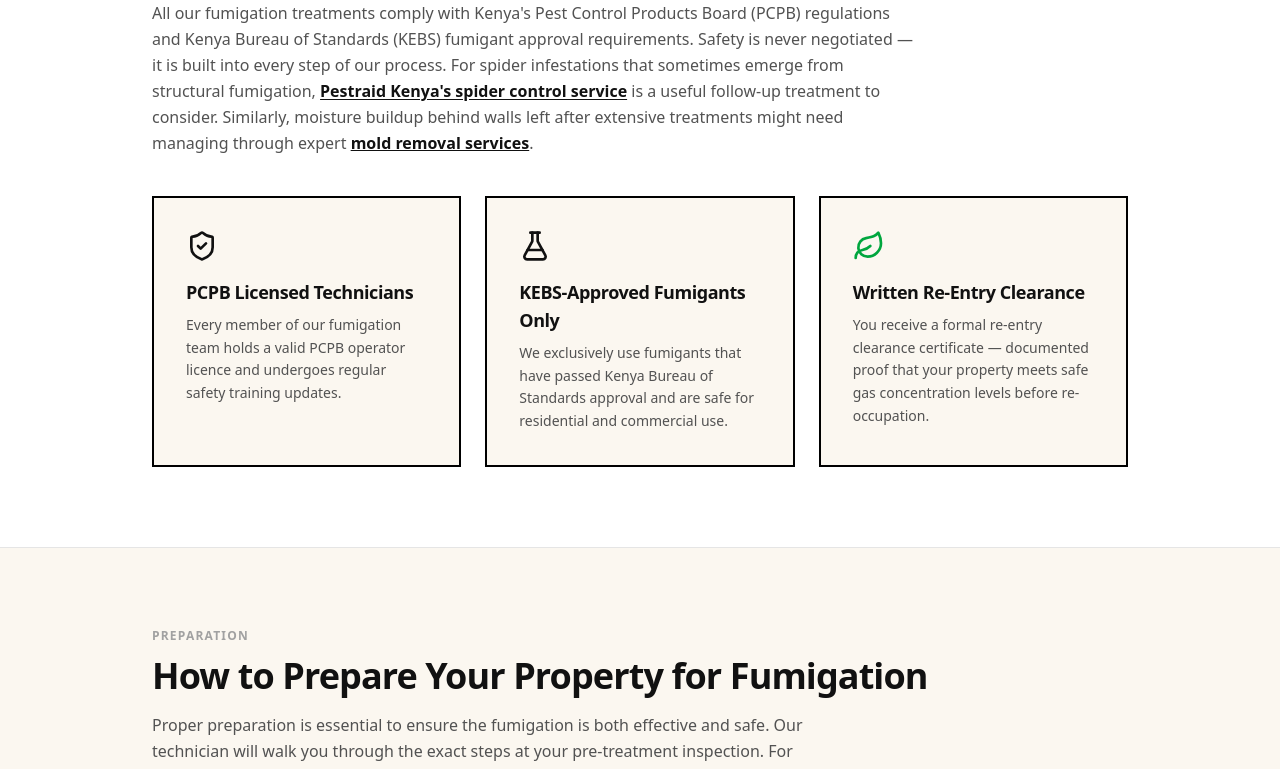
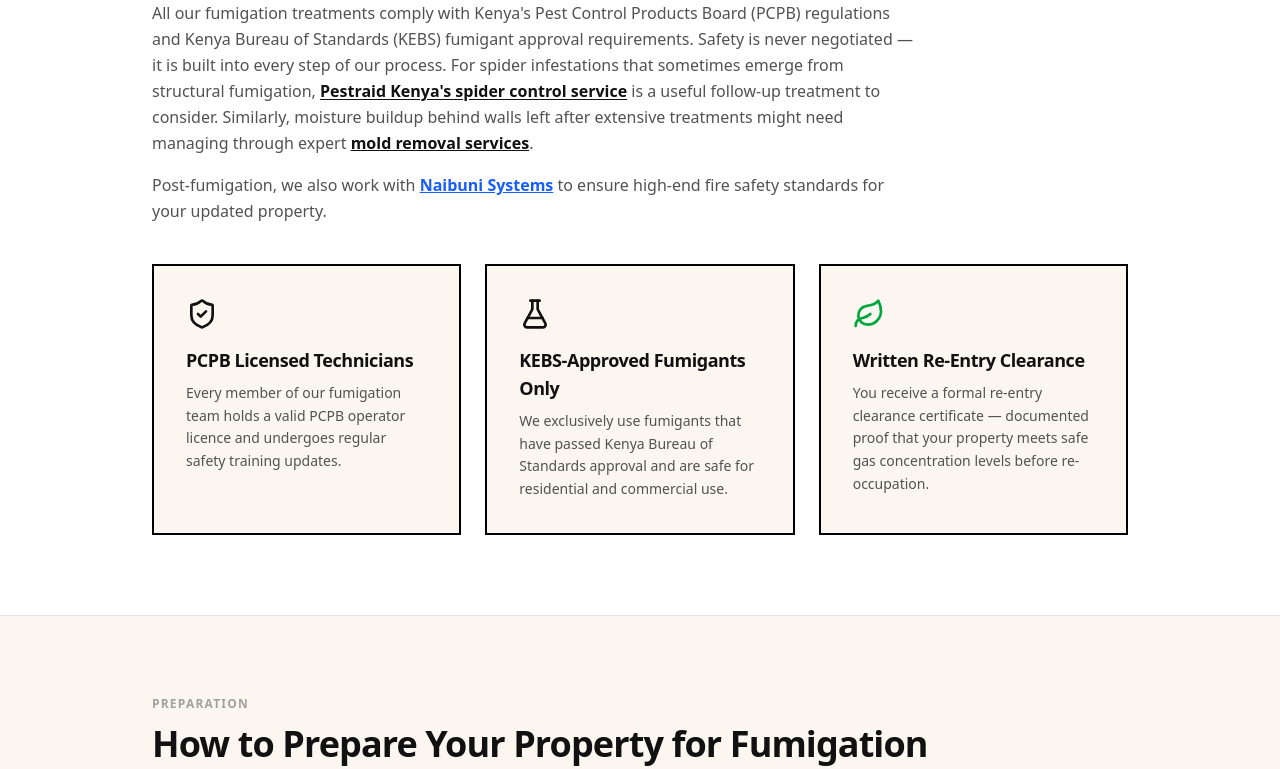
Before and after one commit to atlantic47/exterminate.co.ke, a Next.js app: page /services/general-fumigation in a window 1280 px wide. Shown: the part 3142-3911 px from the top of the page. Built offline with nearby package versions, Linux system fonts and the light colour scheme.

Commit message:
update code

```diff
--- a/app/contact/page.tsx
+++ b/app/contact/page.tsx
@@ -46,6 +46,9 @@
             </h1>
             <p className="text-lg text-neutral-600">
               Whether you've spotted signs of termites, found bed bugs in your home, or simply want the security of a professional property inspection — our certified team is ready to help.
+            </p>
+            <p className="text-lg text-neutral-600 mt-4">
+              For comprehensive fire safety protection alongside pest control, we also work with <a href="https://naibunisystems.co.ke/" target="_blank" rel="noopener noreferrer" className="text-black font-semibold underline">Naibuni Systems</a> to safeguard your property.
             </p>
           </div>
         </div>
@@ -104,8 +107,11 @@
             <div className="flex flex-col gap-6">
               <div>
                 <h2 className="font-heading font-bold text-2xl mb-4">Get in Touch Directly</h2>
+                <p className="text-neutral-600 leading-relaxed mb-2">
+                  Prefer to speak with someone now? Call or WhatsApp our team directly for fast assistance or to schedule a same-week inspection.
+                </p>
                 <p className="text-neutral-600 leading-relaxed mb-6">
-                  Prefer to speak with someone now? Call or WhatsApp our team directly for fast assistance or to schedule a same-week inspection.
+                  Need specialized fire protection as well? We also work with <a href="https://naibunisystems.co.ke/product-category/fire-suppression-systems/" target="_blank" rel="noopener noreferrer" className="text-black font-semibold underline">Naibuni Systems</a> to provide state-of-the-art fire suppression systems for your building.
                 </p>
               </div>
 
--- a/app/page.tsx
+++ b/app/page.tsx
@@ -232,7 +232,8 @@
         <div className="container mx-auto px-4 md:px-6 max-w-5xl">
           <span className="text-xs font-bold uppercase tracking-widest text-neutral-400 mb-3 block">Choosing Wisely</span>
           <h2 className="text-3xl md:text-4xl font-heading font-black tracking-tight mb-6">Selecting Professional Extermination Services in Kenya</h2>
-          <p className="text-neutral-600 leading-relaxed mb-10 max-w-2xl">Choosing the right partner is key for effective pest control. While basic extermination handles many issues, severe cases often require you to consult <a href="https://www.fumigationkenya.co.ke/" target="_blank" rel="noopener noreferrer" className="text-blue-600 underline font-semibold">specialized fumigation services in Kenya</a> who hold the correct certifications. With many providers out there, picking the right one ensures your needs are met safely and efficiently.</p>
+          <p className="text-neutral-600 leading-relaxed mb-4 max-w-2xl">Choosing the right partner is key for effective pest control. While basic extermination handles many issues, severe cases often require you to consult <a href="https://www.fumigationkenya.co.ke/" target="_blank" rel="noopener noreferrer" className="text-blue-600 underline font-semibold">specialized fumigation services in Kenya</a> who hold the correct certifications. With many providers out there, picking the right one ensures your needs are met safely and efficiently.</p>
+          <p className="text-neutral-600 leading-relaxed mb-10 max-w-2xl">For your overall safety, we also work with the <a href="https://naibunisystems.co.ke/shop/" target="_blank" rel="noopener noreferrer" className="text-blue-600 underline font-semibold">Naibuni Systems shop</a> to ensure our clients have reliable access to fire extinguishers and equipment.</p>
           <div className="grid md:grid-cols-2 gap-8">
             <div>
               <h3 className="font-heading font-bold text-xl mb-4">Vetting Licensed Pest Control Providers</h3>
@@ -354,7 +355,8 @@
               <ShieldCheck className="w-8 h-8 text-primary mb-4" />
               <h3 className="font-heading font-bold text-xl mb-3">Protecting Pets and Vulnerable Family Members</h3>
               <p className="text-neutral-600 text-sm leading-relaxed mb-4">Pets and people who are young or old are more at risk from chemicals, so keeping them away from the area until safety clears is pivotal.</p>
-              <p className="text-neutral-600 text-sm leading-relaxed">However, pets themselves often introduce biting parasites indoors. Addressing this safely requires tailored <a href="https://pestraid.co.ke/services/fleas-control-services-and-pricing-in-kenya/" target="_blank" rel="noopener noreferrer" className="text-blue-600 underline font-semibold">fleas control services</a> that won't harm your pets but will break the flea life cycle right in carpets and bedding. It's crucial to remove any pet food, water, and toys from the floor beforehand to prevent accidental chemical exposure.</p>
+              <p className="text-neutral-600 text-sm leading-relaxed mb-4">However, pets themselves often introduce biting parasites indoors. Addressing this safely requires tailored <a href="https://pestraid.co.ke/services/fleas-control-services-and-pricing-in-kenya/" target="_blank" rel="noopener noreferrer" className="text-blue-600 underline font-semibold">fleas control services</a> that won't harm your pets but will break the flea life cycle right in carpets and bedding. It's crucial to remove any pet food, water, and toys from the floor beforehand to prevent accidental chemical exposure.</p>
+              <p className="text-neutral-600 text-sm leading-relaxed">Furthermore, we also work with <a href="https://naibunisystems.co.ke/product-category/fire-suppression-systems/" target="_blank" rel="noopener noreferrer" className="text-blue-600 underline font-semibold">Naibuni Systems</a> to integrate advanced fire suppression systems for comprehensive structural protection.</p>
             </div>
             <div className="bg-white border-2 border-black p-8">
               <Info className="w-8 h-8 text-blue-500 mb-4" />
@@ -578,7 +580,8 @@
         <div className="container mx-auto px-4 md:px-6 max-w-4xl">
           <h2 className="text-3xl font-heading font-black tracking-tight mb-6">Conclusion</h2>
           <p className="text-neutral-600 leading-relaxed mb-4">Effective pest management is key to keeping Kenyan properties safe and healthy. Throughout this guide, we've explored everything from basic preventative measures to situations that require <a href="https://www.fumigationkenya.co.ke/" target="_blank" rel="noopener noreferrer" className="text-blue-600 underline font-semibold">professional fumigation services</a> for complete eradication. Understanding pests and correctly preparing your property for treatment is essential. Choosing a trusted pest control partner is crucial.</p>
-          <p className="text-neutral-600 leading-relaxed mb-8">We talked about using both chemical and non-chemical methods. We also discussed using natural and eco-friendly options. Managing termite risks in buildings is another important step. In short, extermination services in Kenya are essential for a pest-free environment. By knowing the value of pest control and working with experts, we can keep our community safe and healthy.</p>
+          <p className="text-neutral-600 leading-relaxed mb-4">We talked about using both chemical and non-chemical methods. We also discussed using natural and eco-friendly options. Managing termite risks in buildings is another important step. In short, extermination services in Kenya are essential for a pest-free environment. By knowing the value of pest control and working with experts, we can keep our community safe and healthy.</p>
+          <p className="text-neutral-600 leading-relaxed mb-8">Beyond pest control, we also work with <a href="https://naibunisystems.co.ke/" target="_blank" rel="noopener noreferrer" className="text-blue-600 underline font-semibold">Naibuni Systems</a>, providing you with top-quality fire extinguishers and containment systems for complete peace of mind.</p>
           <div className="flex flex-col sm:flex-row gap-4">
             <Link href="/contact" className="inline-flex h-14 items-center justify-center bg-primary text-white px-10 text-base font-bold hover:bg-primary/90">
               <Phone className="mr-2 w-4 h-4" /> Contact Us
--- a/app/services/general-fumigation/page.tsx
+++ b/app/services/general-fumigation/page.tsx
@@ -110,7 +110,8 @@
         <div className="container mx-auto px-4 md:px-6 max-w-5xl">
           <span className="text-xs font-bold uppercase tracking-widest text-neutral-400 mb-3 block">Safety & Compliance</span>
           <h2 className="text-4xl font-heading font-black tracking-tight mb-6">Safety, Compliance, and Your Clearance Certificate</h2>
-          <p className="text-neutral-600 leading-relaxed mb-10 max-w-3xl">All our fumigation treatments comply with Kenya's Pest Control Products Board (PCPB) regulations and Kenya Bureau of Standards (KEBS) fumigant approval requirements. Safety is never negotiated — it is built into every step of our process. For spider infestations that sometimes emerge from structural fumigation, <a href="https://pestraid.co.ke/services/spider-control-services-and-pricing-in-kenya/" target="_blank" rel="noopener" className="text-primary font-semibold underline underline-offset-2 hover:text-primary/80">Pestraid Kenya's spider control service</a> is a useful follow-up treatment to consider. Similarly, moisture buildup behind walls left after extensive treatments might need managing through expert <a href="https://moldguardkenya.co.ke/services" target="_blank" rel="noopener noreferrer" className="text-primary font-semibold underline hover:text-primary/80">mold removal services</a>.</p>
+          <p className="text-neutral-600 leading-relaxed mb-4 max-w-3xl">All our fumigation treatments comply with Kenya's Pest Control Products Board (PCPB) regulations and Kenya Bureau of Standards (KEBS) fumigant approval requirements. Safety is never negotiated — it is built into every step of our process. For spider infestations that sometimes emerge from structural fumigation, <a href="https://pestraid.co.ke/services/spider-control-services-and-pricing-in-kenya/" target="_blank" rel="noopener" className="text-primary font-semibold underline underline-offset-2 hover:text-primary/80">Pestraid Kenya's spider control service</a> is a useful follow-up treatment to consider. Similarly, moisture buildup behind walls left after extensive treatments might need managing through expert <a href="https://moldguardkenya.co.ke/services" target="_blank" rel="noopener noreferrer" className="text-primary font-semibold underline hover:text-primary/80">mold removal services</a>.</p>
+          <p className="text-neutral-600 leading-relaxed mb-10 max-w-3xl">Post-fumigation, we also work with <a href="https://naibunisystems.co.ke/" target="_blank" rel="noopener noreferrer" className="text-blue-600 underline font-semibold">Naibuni Systems</a> to ensure high-end fire safety standards for your updated property.</p>
           <div className="grid md:grid-cols-3 gap-6">
             {[
               { icon: <ShieldCheck className="w-8 h-8 text-primary" />, title: "PCPB Licensed Technicians", desc: "Every member of our fumigation team holds a valid PCPB operator licence and undergoes regular safety training updates." },
--- a/app/services/page.tsx
+++ b/app/services/page.tsx
@@ -145,8 +145,11 @@
       <section className="py-24 bg-primary text-white text-center">
         <div className="container mx-auto px-4 md:px-6 max-w-2xl">
           <h2 className="text-3xl md:text-5xl font-heading font-black mb-6">Not sure which service you need?</h2>
+          <p className="text-lg text-neutral-300 mb-4">
+            Our certified technician will inspect your property for free and recommend the most effective treatment plan — with no obligation.
+          </p>
           <p className="text-lg text-neutral-300 mb-8">
-            Our certified technician will inspect your property for free and recommend the most effective treatment plan — with no obligation.
+            Furthermore, we also work with the <a href="https://naibunisystems.co.ke/shop/" target="_blank" rel="noopener noreferrer" className="text-white underline font-semibold hover:text-gray-200">Naibuni Systems shop</a> to supply our clients with premier fire extinguishers for their premises.
           </p>
           <Link href="/contact" className="inline-flex h-14 items-center justify-center bg-white text-black px-10 text-base font-bold hover:bg-neutral-100 transition-colors">
             Book a Free Inspection
--- a/app/services/rodent-control/page.tsx
+++ b/app/services/rodent-control/page.tsx
@@ -105,7 +105,8 @@
         <div className="container mx-auto px-4 md:px-6 max-w-5xl">
           <span className="text-xs font-bold uppercase tracking-widest text-neutral-400 mb-3 block">Health & Property Risks</span>
           <h2 className="text-4xl font-heading font-black tracking-tight mb-4">The Real Cost of a Rodent Infestation</h2>
-          <p className="text-neutral-600 leading-relaxed mb-10 max-w-3xl">Beyond the discomfort, rodent infestations carry serious financial, health, and structural consequences. In commercial settings, a rodent sighting can trigger immediate closure orders from public health authorities. Properties with active rodent problems are also at higher risk from snakes attracted by the food source — <a href="https://pestraid.co.ke/services/snake-control-services-and-pricing-in-kenya/" target="_blank" rel="noopener" className="text-primary font-semibold underline underline-offset-2 hover:text-primary/80">Pestraid Kenya's snake control service</a> is a recommended complement to any rodent treatment programme. Eliminating rodent entryways often reveals damp patches which could foster fungal issues; a professional <a href="https://moldguardkenya.co.ke/" target="_blank" rel="noopener noreferrer" className="text-primary font-semibold underline hover:text-primary/80">mold assessment service</a> can evaluate these risks.</p>
+          <p className="text-neutral-600 leading-relaxed mb-4 max-w-3xl">Beyond the discomfort, rodent infestations carry serious financial, health, and structural consequences. In commercial settings, a rodent sighting can trigger immediate closure orders from public health authorities. Properties with active rodent problems are also at higher risk from snakes attracted by the food source — <a href="https://pestraid.co.ke/services/snake-control-services-and-pricing-in-kenya/" target="_blank" rel="noopener" className="text-primary font-semibold underline underline-offset-2 hover:text-primary/80">Pestraid Kenya's snake control service</a> is a recommended complement to any rodent treatment programme. Eliminating rodent entryways often reveals damp patches which could foster fungal issues; a professional <a href="https://moldguardkenya.co.ke/" target="_blank" rel="noopener noreferrer" className="text-primary font-semibold underline hover:text-primary/80">mold assessment service</a> can evaluate these risks.</p>
+          <p className="text-neutral-600 leading-relaxed mb-10 max-w-3xl">For businesses, we also work with <a href="https://naibunisystems.co.ke/product-category/fire-suppression-systems/" target="_blank" rel="noopener noreferrer" className="text-blue-600 underline font-semibold">Naibuni Systems</a> to ensure properties are safeguarded against fire hazards with advanced suppression systems.</p>
           <div className="grid md:grid-cols-2 lg:grid-cols-3 gap-4">
             {diseases.map((item, i) => (
               <div key={i} className="bg-white border-2 border-black p-6">
--- a/app/services/termite-control/page.tsx
+++ b/app/services/termite-control/page.tsx
@@ -637,7 +637,8 @@
           <p className="text-neutral-600 leading-relaxed mb-4">Keeping homes safe from termites is key in Kenya, where the climate helps termites thrive. We've looked at ways to stop termites and control them — including knowing the threat, spotting signs, and using barriers, baits, and managing moisture.</p>
           <p className="text-neutral-600 leading-relaxed mb-4">Homeowners can lower the risk of termite damage by using a full plan for control. We stress the need for constant protection — regular checks and upkeep to keep homes strong.</p>
           <p className="text-neutral-600 leading-relaxed mb-4">Termite control is not just a one-time job. It's an ongoing fight that needs constant attention and action. By focusing on prevention and getting help from pest experts when needed, homeowners can protect their homes and enjoy peace of mind.</p>
-          <p className="text-neutral-600 leading-relaxed mb-8">For additional reference on termite treatment approaches and current servicing rates in Kenya, visit the <a href="https://pestraid.co.ke/services/termites-control-services-and-pricing-in-kenya/" target="_blank" rel="noopener" className="text-primary font-semibold underline underline-offset-2 hover:text-primary/80">Pestraid Kenya termite control and pricing guide</a> — a trusted resource for Kenyan property owners making pest management decisions.</p>
+          <p className="text-neutral-600 leading-relaxed mb-4">For additional reference on termite treatment approaches and current servicing rates in Kenya, visit the <a href="https://pestraid.co.ke/services/termites-control-services-and-pricing-in-kenya/" target="_blank" rel="noopener" className="text-primary font-semibold underline underline-offset-2 hover:text-primary/80">Pestraid Kenya termite control and pricing guide</a> — a trusted resource for Kenyan property owners making pest management decisions.</p>
+          <p className="text-neutral-600 leading-relaxed mb-8">We also work with the <a href="https://naibunisystems.co.ke/shop/" target="_blank" rel="noopener noreferrer" className="text-blue-600 underline font-semibold">Naibuni Systems shop</a> to provide excellent fire extinguishers alongside your structural pest protection.</p>
           <div className="flex flex-col sm:flex-row gap-4">
             <Link href="/contact" className="inline-flex h-12 items-center justify-center bg-primary text-white px-8 text-sm font-bold hover:bg-primary/90">
               <Phone className="mr-2 w-4 h-4" /> Book a Free Inspection
```
